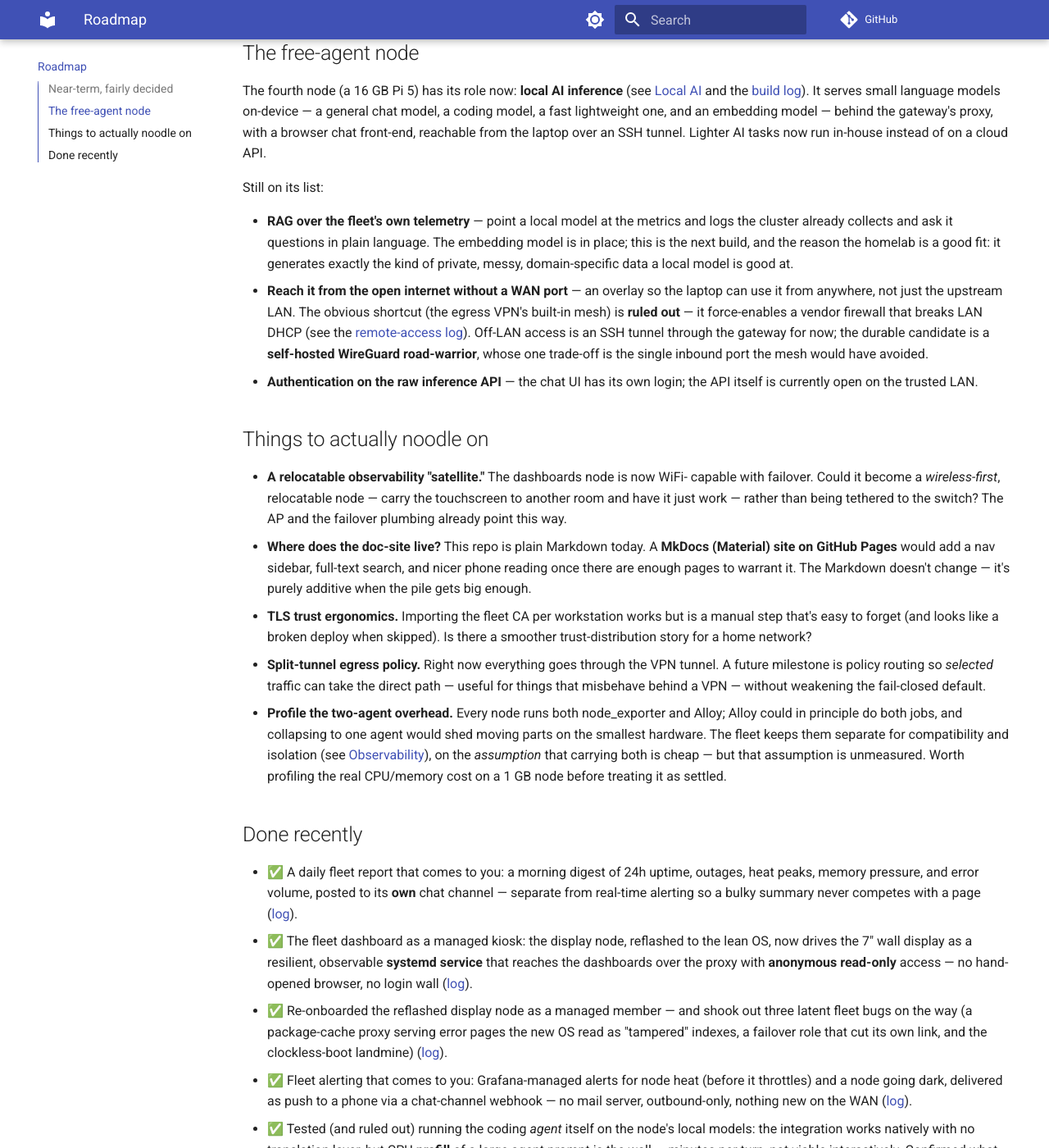
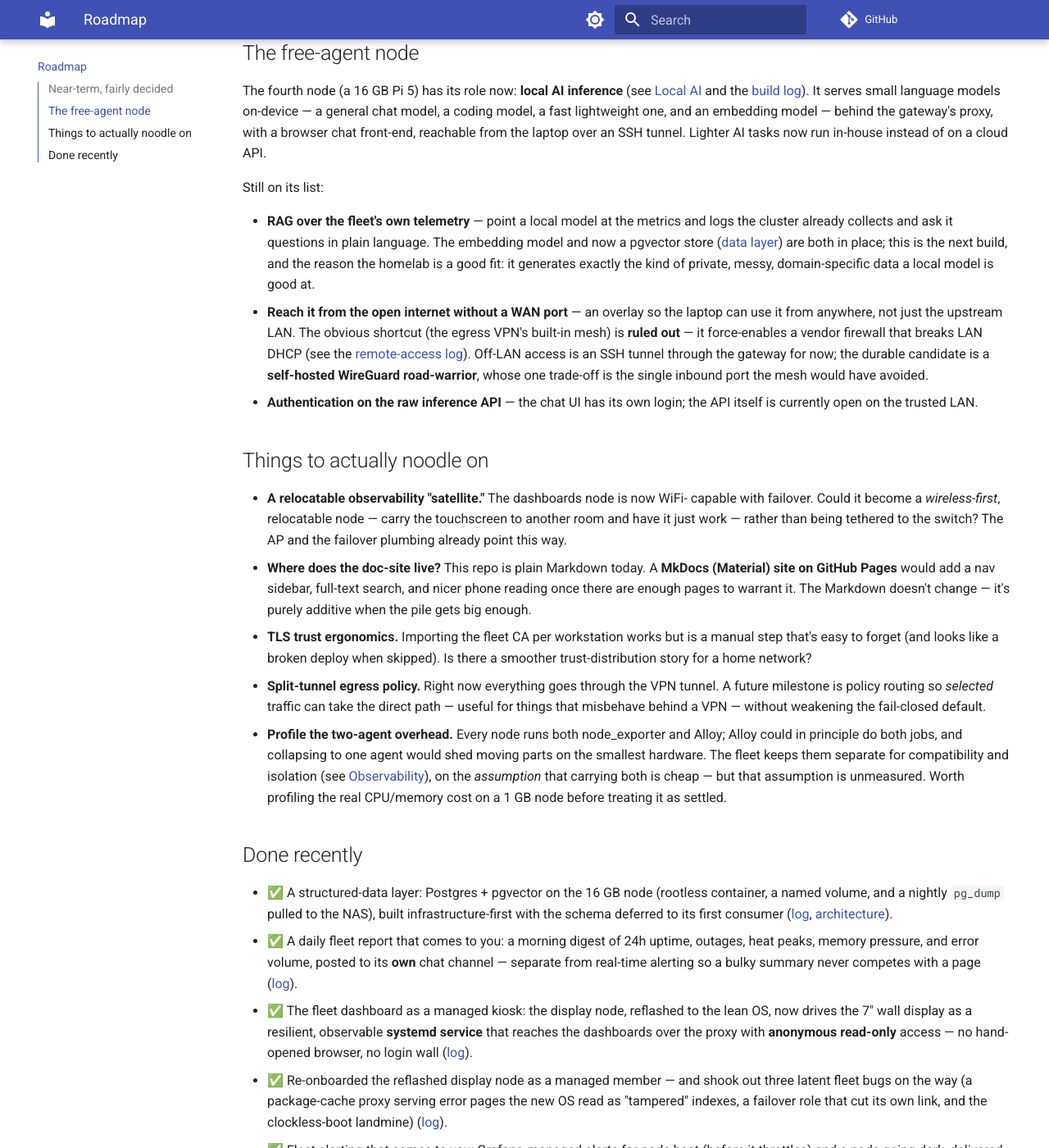
Before and after one commit to Caleb-Wrobel/fangs-doc, an MkDocs documentation site: the page built from docs/roadmap.md, in a window 1280 px wide and 1400 px high, scrolled down 752 px. Shown: the whole window at 82% size. Built offline with MkDocs 1.6.1 and Material for MkDocs 9.7.7, drawn with Linux system fonts in a browser that asks for light colours; comment, search, counter and statistics services are not loaded.

Commit message:
the den gains a shelf / empty rows wait for their use / the map shows the room
Document the structured-data layer: a new build-log entry (Postgres + pgvector on the
16 GB node — rootless container, named volume, official pgvector image, read-only backup
role, nightly pg_dump pulled by the NAS, schema deferred by design) and a Data Layer
architecture page. Roadmap: data layer added to Done recently, and the RAG item now notes
the vector store is in place alongside the embedding model. Nav + index updated.

```diff
--- a/docs/roadmap.md
+++ b/docs/roadmap.md
@@ -38,9 +38,10 @@ instead of on a cloud API.
 Still on its list:
 
 - **RAG over the fleet's own telemetry** — point a local model at the metrics and logs the
-  cluster already collects and ask it questions in plain language. The embedding model is in
-  place; this is the next build, and the reason the homelab is a good fit: it generates
-  exactly the kind of private, messy, domain-specific data a local model is good at.
+  cluster already collects and ask it questions in plain language. The embedding model and now
+  a pgvector store ([data layer](architecture/data-layer.md)) are both in place; this is the
+  next build, and the reason the homelab is a good fit: it generates exactly the kind of
+  private, messy, domain-specific data a local model is good at.
 - **Reach it from the open internet without a WAN port** — an overlay so the laptop can use
   it from anywhere, not just the upstream LAN. The obvious shortcut (the egress VPN's built-in
   mesh) is **ruled out** — it force-enables a vendor firewall that breaks LAN DHCP (see the
@@ -78,6 +79,10 @@ Still on its list:
 
 ## Done recently
 
+- ✅ A structured-data layer: Postgres + pgvector on the 16 GB node (rootless container, a
+  named volume, and a nightly `pg_dump` pulled to the NAS), built infrastructure-first with the
+  schema deferred to its first consumer ([log](log/2026-06-postgres-data-layer.md),
+  [architecture](architecture/data-layer.md)).
 - ✅ A daily fleet report that comes to you: a morning digest of 24h uptime, outages, heat
   peaks, memory pressure, and error volume, posted to its **own** chat channel — separate from
   real-time alerting so a bulky summary never competes with a page
--- a/mkdocs.yml
+++ b/mkdocs.yml
@@ -41,10 +41,12 @@ nav:
       - NAS/Caching: architecture/nas-caching.md
       - Observability: architecture/observability.md
       - Local AI: architecture/local-ai.md
+      - Data Layer: architecture/data-layer.md
       - Onboarding: architecture/onboarding.md
       - TLS Proxy: architecture/tls-proxy.md
   - Build Log:
       - Index: log/README.md
+      - The Data Layer: log/2026-06-postgres-data-layer.md
       - Daily Report: log/2026-06-daily-report.md
       - Re-onboarding a Node: log/2026-06-reflash-onboarding.md
       - The Kiosk Service: log/2026-06-kiosk.md
```
Also changed, not shown: docs/architecture/data-layer.md (added, +33 -0 lines), docs/log/2026-06-postgres-data-layer.md (added, +51 -0 lines), docs/log/README.md (+6 -0 lines).
